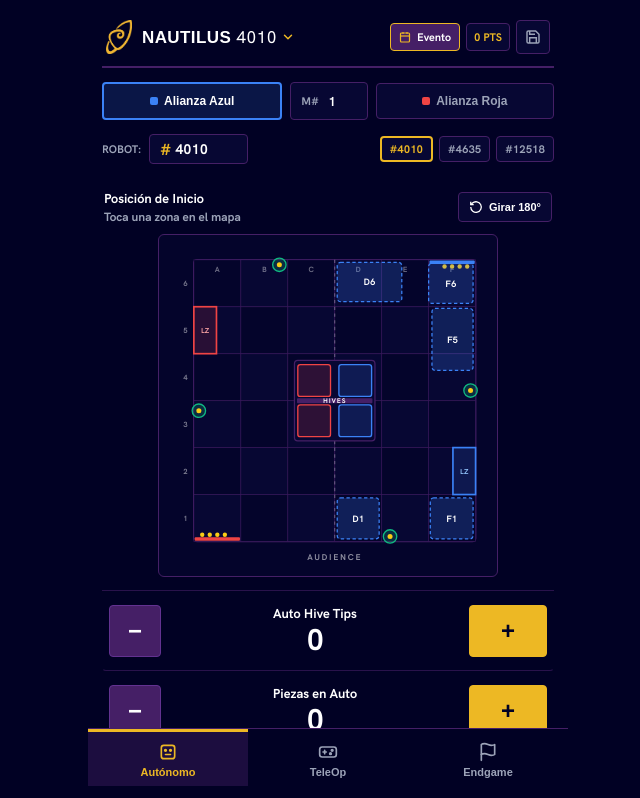
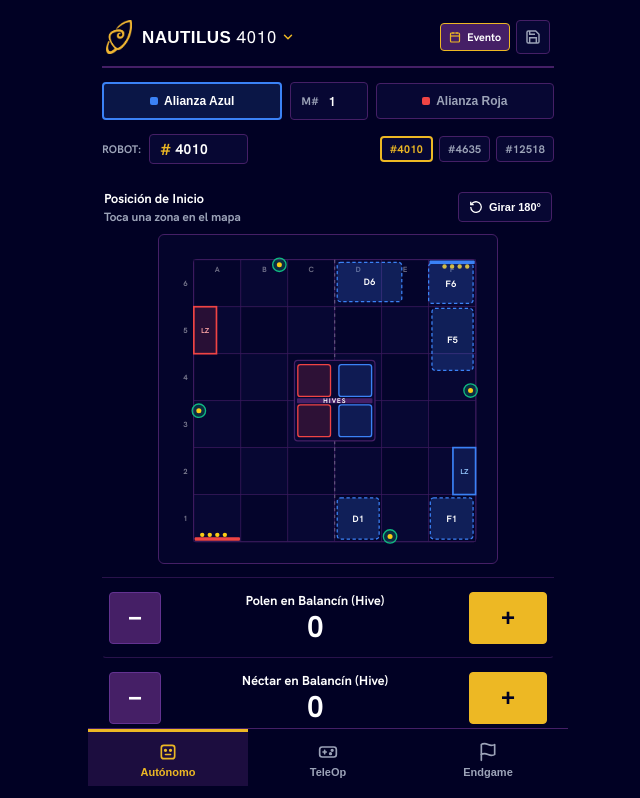
Before and after one commit to Mrmyms/Naunarock, a Next.js app: page / in a window 1280 px wide. Shown: the top 798 px of the page, without its empty margins (312-952 px from the left). Built offline with nearby package versions, Linux system fonts and the light colour scheme.

Commit message:
feat: replace tips with separate Pollen/Nectar counters for Balancin and Flower in Auto and TeleOp, and clean UI labels

```diff
--- a/src/app/api/data/route.ts
+++ b/src/app/api/data/route.ts
@@ -3,7 +3,7 @@ import { getSheetRows } from '@/lib/googleSheets';
 
 export async function GET() {
   try {
-    const rows = await getSheetRows('Captura_BIOBUZZ', 'A1:AA1000');
+    const rows = await getSheetRows('Captura_BIOBUZZ', 'A1:AD1000');
     if (rows.length === 0) {
       return NextResponse.json({ success: true, headers: [], matches: [] });
     }
--- a/src/app/api/scout/route.ts
+++ b/src/app/api/scout/route.ts
@@ -16,11 +16,11 @@ export async function POST(request: Request) {
       data.startPos || 'Pared Ext.',
       data.autoLeave ? 'SI' : 'NO',
       data.autoPark ? 'SI' : 'NO',
-      data.autoHiveTips || 0,
-      data.autoPieces || 0,
-      data.teleopHiveTips || 0,
-      data.flowerPollen || 0,
-      data.flowerNectar || 0,
+      data.autoHivePollen ?? 0,
+      data.autoHiveNectar ?? 0,
+      data.teleopHivePollen ?? 0,
+      data.flowerPollen ?? 0,
+      data.flowerNectar ?? 0,
       data.bottomNectar ? 'SI' : 'NO',
       data.flowerOwner || 'No compitió',
       data.gardenElements || 0,
@@ -35,6 +35,9 @@ export async function POST(request: Request) {
       data.teleScore || 0,
       data.foulsScore || 0,
       data.netScore || 0,
+      data.autoFlowerPollen ?? 0,
+      data.autoFlowerNectar ?? 0,
+      data.teleopHiveNectar ?? 0,
     ];
 
     const result = await appendScoutRow('Captura_BIOBUZZ', row);
--- a/src/app/page.tsx
+++ b/src/app/page.tsx
@@ -170,12 +170,14 @@ export default function MatchScoutingPage() {
   const [startPos, setStartPos] = useState<string>('');
   const [autoLeave, setAutoLeave] = useState(false);
   const [autoPark, setAutoPark] = useState(false);
-  const [autoHiveTips, setAutoHiveTips] = useState(0);
-  const [autoPollen, setAutoPollen] = useState(0);
-  const [autoNectar, setAutoNectar] = useState(0);
+  const [autoHivePollen, setAutoHivePollen] = useState(0);
+  const [autoHiveNectar, setAutoHiveNectar] = useState(0);
+  const [autoFlowerPollen, setAutoFlowerPollen] = useState(0);
+  const [autoFlowerNectar, setAutoFlowerNectar] = useState(0);
 
   // TELEOP (2m)
-  const [teleopHiveTips, setTeleopHiveTips] = useState(0);
+  const [teleopHivePollen, setTeleopHivePollen] = useState(0);
+  const [teleopHiveNectar, setTeleopHiveNectar] = useState(0);
   const [flowerPollen, setFlowerPollen] = useState(0);
   const [flowerNectar, setFlowerNectar] = useState(0);
   const [bottomNectar, setBottomNectar] = useState(false);
@@ -218,12 +220,11 @@ export default function MatchScoutingPage() {
   const autoScore =
     (autoLeave ? 3 : 0) +
     (autoPark ? 5 : 0) +
-    autoHiveTips * 20 +
-    (autoPollen + autoNectar) * 2;
+    (autoHivePollen + autoHiveNectar + autoFlowerPollen + autoFlowerNectar) * 2;
 
   const flowerMultiplier = flowerOwnership === 'Controló Flor' ? 2 : 0;
   const teleScore =
-    teleopHiveTips * 20 +
+    (teleopHivePollen + teleopHiveNectar) * 2 +
     (flowerPollen + flowerNectar) * flowerMultiplier +
     (bottomNectar ? 5 : 0) +
     gardenElements * 1 +
@@ -367,10 +368,12 @@ export default function MatchScoutingPage() {
     setStartPos('');
     setAutoLeave(false);
     setAutoPark(false);
-    setAutoHiveTips(0);
-    setAutoPollen(0);
-    setAutoNectar(0);
-    setTeleopHiveTips(0);
+    setAutoHivePollen(0);
+    setAutoHiveNectar(0);
+    setAutoFlowerPollen(0);
+    setAutoFlowerNectar(0);
+    setTeleopHivePollen(0);
+    setTeleopHiveNectar(0);
     setFlowerPollen(0);
     setFlowerNectar(0);
     setBottomNectar(false);
@@ -424,11 +427,12 @@ export default function MatchScoutingPage() {
         startPos,
         autoLeave,
         autoPark,
-        autoHiveTips,
-        autoPollen,
-        autoNectar,
-        autoPieces: autoPollen + autoNectar,
-        teleopHiveTips,
+        autoHivePollen,
+        autoHiveNectar,
+        autoFlowerPollen,
+        autoFlowerNectar,
+        teleopHivePollen,
+        teleopHiveNectar,
         flowerPollen,
         flowerNectar,
         bottomNectar,
@@ -514,24 +518,6 @@ export default function MatchScoutingPage() {
             </svg>
             <span>{eventInfo ? eventInfo.code : 'Evento'}</span>
           </button>
-
-          {/* Indicador de puntuación en vivo */}
-          <div
-            className="mono-tabular"
-            aria-label="Puntuación parcial en vivo"
-            style={{
-              background: '#070733',
-              border: '1px solid #451F66',
-              borderRadius: '4px',
-              padding: '6px 7px',
-              fontSize: '11px',
-              fontWeight: 800,
-              color: '#EDB824',
-              whiteSpace: 'nowrap',
-            }}
-          >
-            {netScore} PTS
-          </div>
 
           {saveState === 'saved' ? (
             <div
@@ -785,19 +771,31 @@ export default function MatchScoutingPage() {
             </div>
 
             <CounterRow
-              title="Auto Hive Tips"
-              subtitle="Panales volteados en auto"
-              value={autoHiveTips}
-              onDecrement={() => setAutoHiveTips(Math.max(0, autoHiveTips - 1))}
-              onIncrement={() => setAutoHiveTips(autoHiveTips + 1)}
+              title="Polen en Balancín (Hive)"
+              value={autoHivePollen}
+              onDecrement={() => setAutoHivePollen(Math.max(0, autoHivePollen - 1))}
+              onIncrement={() => setAutoHivePollen(autoHivePollen + 1)}
             />
 
             <CounterRow
-              title="Piezas en Auto"
-              subtitle="Polen o Néctar colocado"
-              value={autoPollen}
-              onDecrement={() => setAutoPollen(Math.max(0, autoPollen - 1))}
-              onIncrement={() => setAutoPollen(autoPollen + 1)}
+              title="Néctar en Balancín (Hive)"
+              value={autoHiveNectar}
+              onDecrement={() => setAutoHiveNectar(Math.max(0, autoHiveNectar - 1))}
+              onIncrement={() => setAutoHiveNectar(autoHiveNectar + 1)}
+            />
+
+            <CounterRow
+              title="Polen en Flor (Flower)"
+              value={autoFlowerPollen}
+              onDecrement={() => setAutoFlowerPollen(Math.max(0, autoFlowerPollen - 1))}
+              onIncrement={() => setAutoFlowerPollen(autoFlowerPollen + 1)}
+            />
+
+            <CounterRow
+              title="Néctar en Flor (Flower)"
+              value={autoFlowerNectar}
+              onDecrement={() => setAutoFlowerNectar(Math.max(0, autoFlowerNectar - 1))}
+              onIncrement={() => setAutoFlowerNectar(autoFlowerNectar + 1)}
             />
 
             <ToggleRow
@@ -822,11 +820,17 @@ export default function MatchScoutingPage() {
         {currentTab === 'teleop' && (
           <div className="open-list">
             <CounterRow
-              title="Hive Tips"
-              subtitle="Meta: 4 y 7 TIPS para RP"
-              value={teleopHiveTips}
-              onDecrement={() => setTeleopHiveTips(Math.max(0, teleopHiveTips - 1))}
-              onIncrement={() => setTeleopHiveTips(teleopHiveTips + 1)}
+              title="Polen en Balancín (Hive)"
+              value={teleopHivePollen}
+              onDecrement={() => setTeleopHivePollen(Math.max(0, teleopHivePollen - 1))}
+              onIncrement={() => setTeleopHivePollen(teleopHivePollen + 1)}
+            />
+
+            <CounterRow
+              title="Néctar en Balancín (Hive)"
+              value={teleopHiveNectar}
+              onDecrement={() => setTeleopHiveNectar(Math.max(0, teleopHiveNectar - 1))}
+              onIncrement={() => setTeleopHiveNectar(teleopHiveNectar + 1)}
             />
 
             {/* Propiedad de la Flor */}
@@ -862,16 +866,14 @@ export default function MatchScoutingPage() {
             </div>
 
             <CounterRow
-              title="Polen en Flor"
-              subtitle="Puntúa si se posee la flor"
+              title="Polen en Flor (Flower)"
               value={flowerPollen}
               onDecrement={() => setFlowerPollen(Math.max(0, flowerPollen - 1))}
               onIncrement={() => setFlowerPollen(flowerPollen + 1)}
             />
 
             <CounterRow
-              title="Néctar en Flor"
-              subtitle="Elementos de néctar depositados"
+              title="Néctar en Flor (Flower)"
               value={flowerNectar}
               onDecrement={() => setFlowerNectar(Math.max(0, flowerNectar - 1))}
               onIncrement={() => setFlowerNectar(flowerNectar + 1)}
--- a/src/components/BiobuzzFieldSelector.tsx
+++ b/src/components/BiobuzzFieldSelector.tsx
@@ -116,26 +116,12 @@ export default function BiobuzzFieldSelector({
         }}
       >
         <svg
-          viewBox="0 0 384 388"
+          viewBox="0 0 384 372"
           width="100%"
           style={{ display: 'block', userSelect: 'none', touchAction: 'manipulation' }}
           role="img"
           aria-label="Mapa interactivo de cancha FTC BIOBUZZ 6 por 6"
         >
-          {/* Top / Bottom Audience orientation label */}
-          <text
-            x="200"
-            y={rotated ? 13 : 378}
-            textAnchor="middle"
-            fill="rgba(255, 255, 255, 0.55)"
-            fontSize="10"
-            fontWeight="800"
-            letterSpacing="2"
-            fontFamily="var(--font-telemetry)"
-          >
-            AUDIENCE
-          </text>
-
           {/* Rotatable Field Group */}
           <g transform={fieldTransform}>
             {/* Outer Field Perimeter */}
--- a/src/lib/googleSheets.ts
+++ b/src/lib/googleSheets.ts
@@ -56,7 +56,7 @@ export async function appendScoutRow(sheetName: string, rowValues: any[]) {
 
   const response = await sheets.spreadsheets.values.append({
     spreadsheetId: sheetId,
-    range: `${sheetName}!A:AA`,
+    range: `${sheetName}!A:AD`,
     valueInputOption: 'USER_ENTERED',
     insertDataOption: 'INSERT_ROWS',
     requestBody: {
```
